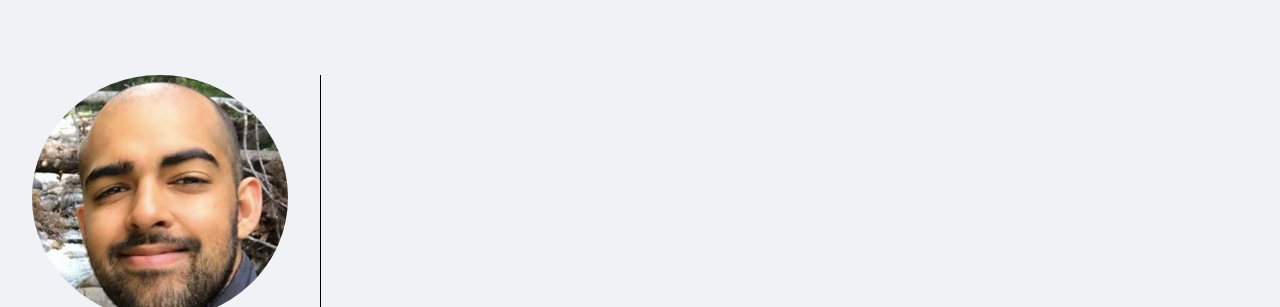
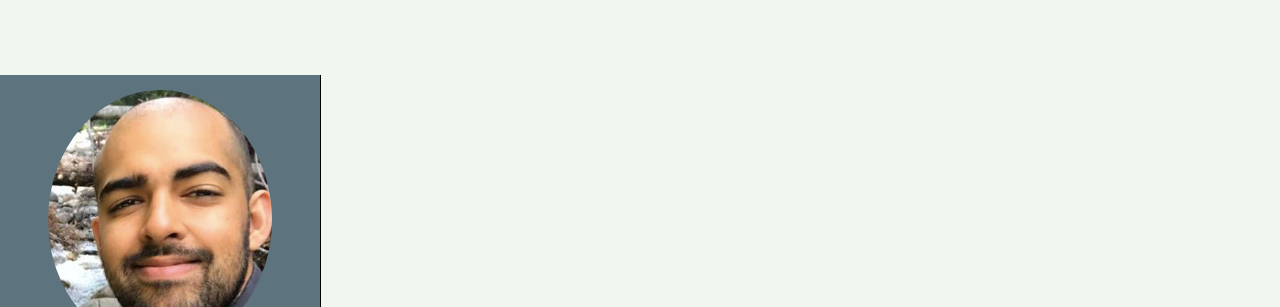
Before and after one commit to ddigiulio/ddigiulio.github.io, a plain HTML site: page index.html in a window 1280 px wide. Shown: the top 307 px of the page. Drawn offline with nearby package versions, Linux system fonts and the light colour scheme.

Commit message:
final style

```diff
--- a/main.css
+++ b/main.css
@@ -6,7 +6,7 @@
   font-size: 100%;
 }
 body{
-  background-color: #f1f2f6
+  background-color: #F0F7EE
 }
 
 header {
@@ -30,6 +30,7 @@ section{
   flex: 0 0 25%;
   align-items: center;
   justify-content: center;
+  background-color: #5D737E
 }
 
 .nav-wrap{
@@ -56,10 +57,10 @@ section{
 }
 
 .pic{
-  height: 245px;
-  width: 80%;
+  height: 260px;
+  width: 70%;
   border-radius: 50%;
-  margin: 0 auto 25px;
+  margin: 15px auto 25px;
   background-image: url("image.png");
   background-size: cover;
 }
```
